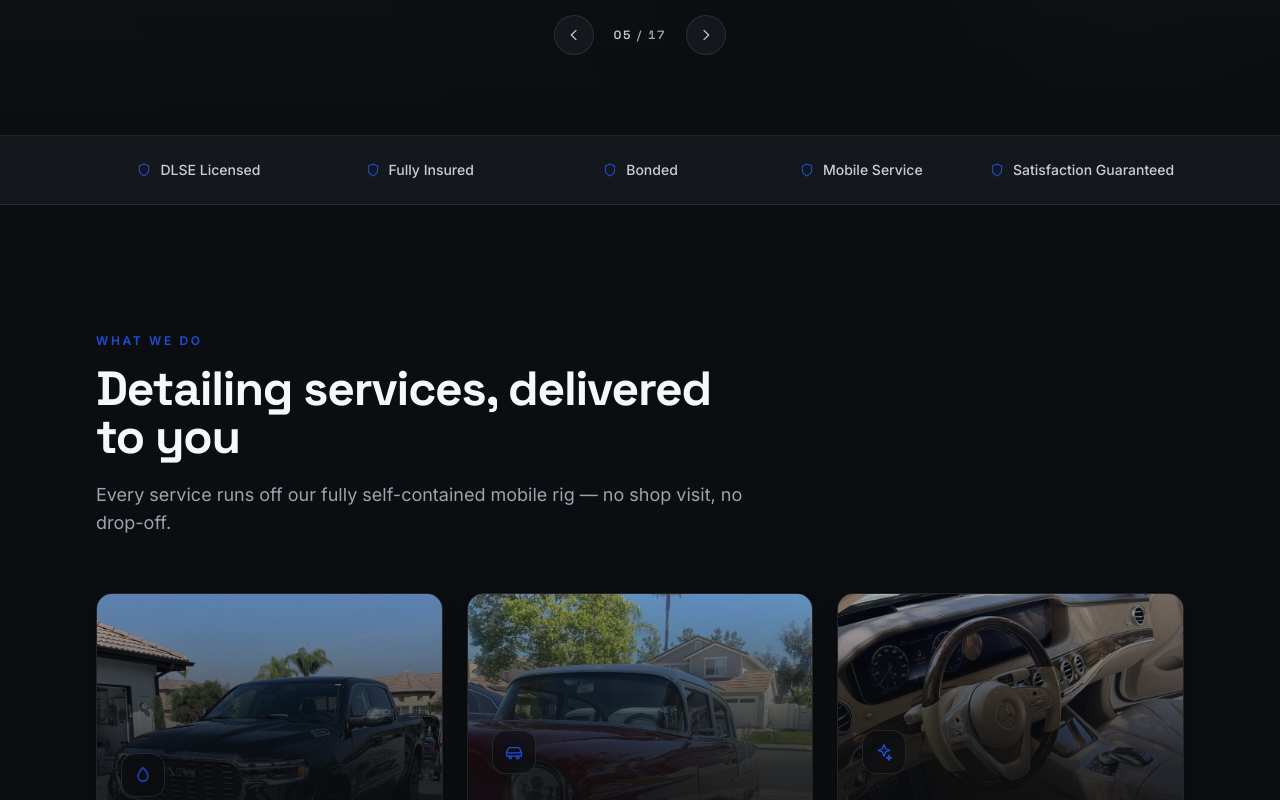
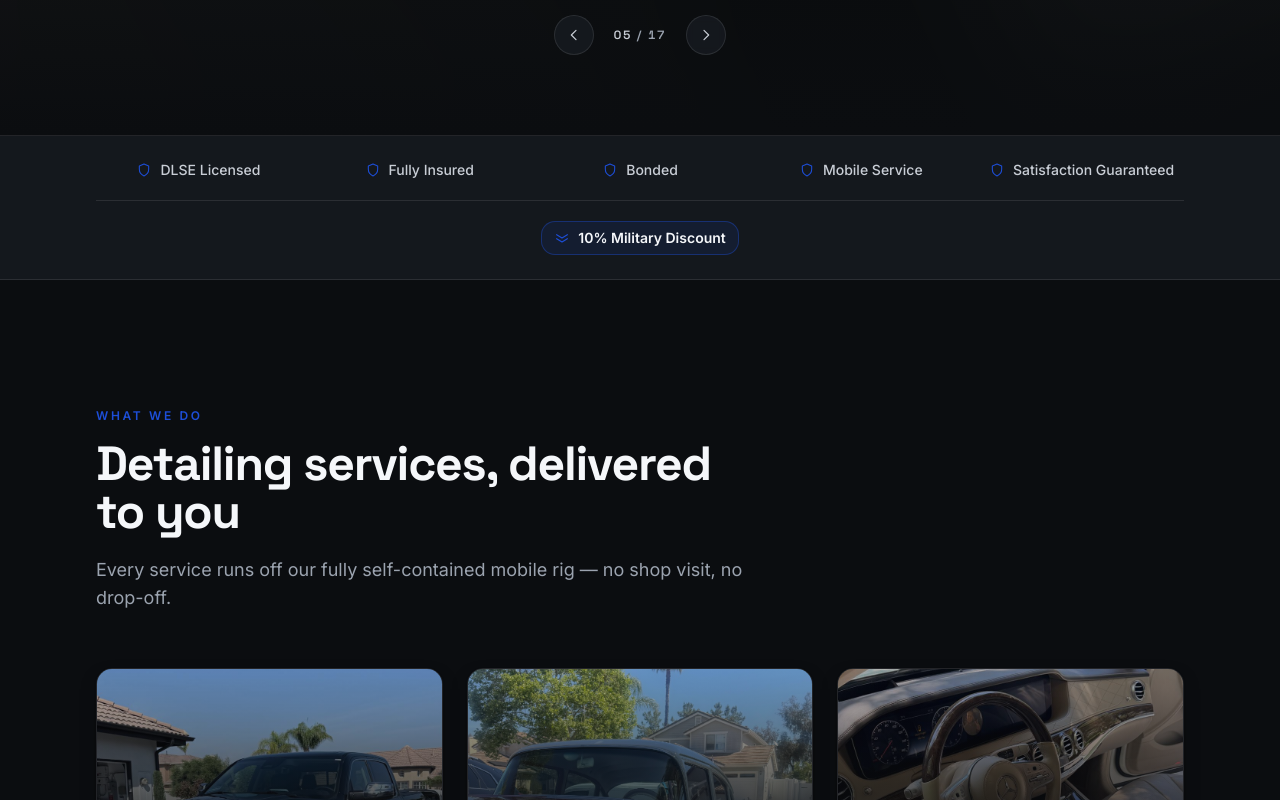
Before and after one commit to Contractor-burnlist/royalrinse, a Next.js app: page / in a window 1280 px wide. Shown: the part 860-1660 px from the top of the page. Built offline with nearby package versions, Linux system fonts and the light colour scheme.

Commit message:
Military discount badge: state 10%

```diff
--- a/app/page.tsx
+++ b/app/page.tsx
@@ -20,6 +20,7 @@ import { serviceImage } from "@/lib/serviceImages";
 import { BookNowButton } from "@/components/BookNowButton";
 import { GoogleReviewsLink } from "@/components/GoogleReviewsLink";
 import { HeroCarousel } from "@/components/HeroCarousel";
+import { MilitaryDiscountBadge } from "@/components/MilitaryDiscountBadge";
 import { LightboxGrid } from "@/components/Lightbox";
 import { PhotoBand } from "@/components/PhotoBand";
 import { Reveal } from "@/components/Reveal";
@@ -135,7 +136,8 @@ function TrustBar() {
   return (
     <div className="border-b border-hairline bg-charcoal">
       <Container>
-        <ul className="grid grid-cols-2 gap-x-4 gap-y-4 py-6 sm:grid-cols-3 lg:grid-cols-5">
+        <div className="py-6">
+          <ul className="grid grid-cols-2 gap-x-4 gap-y-4 sm:grid-cols-3 lg:grid-cols-5">
             {trustBadges.map((badge) => (
               <li
                 key={badge}
@@ -146,6 +148,13 @@ function TrustBar() {
               </li>
             ))}
           </ul>
+
+          {/* Its own row — squeezed into the badge grid it wrapped and crowded
+              the other marks. It's an offer, not just another trust mark. */}
+          <div className="mt-5 flex justify-center border-t border-hairline pt-5">
+            <MilitaryDiscountBadge size="sm" />
+          </div>
+        </div>
       </Container>
     </div>
   );
--- a/components/Footer.tsx
+++ b/components/Footer.tsx
@@ -9,6 +9,7 @@ import {
 } from "@/lib/site";
 import { featuredCities } from "@/lib/serviceAreas";
 import { ceramicCoating, tiers } from "@/lib/services";
+import { MilitaryDiscountBadge } from "@/components/MilitaryDiscountBadge";
 import { Container } from "@/components/ui";
 
 function ColumnHeading({ children }: { children: React.ReactNode }) {
@@ -38,6 +39,8 @@ export function Footer() {
             </Link>
             <p className="mt-5 text-sm leading-relaxed text-muted">{site.tagline}</p>
             <p className="mt-6 text-sm font-medium text-chrome">{site.license}</p>
+
+            <MilitaryDiscountBadge size="md" className="mt-6" />
           </div>
 
           <div>
--- /dev/null
+++ b/components/MilitaryDiscountBadge.tsx
@@ -0,0 +1,66 @@
+/**
+ * Military discount badge.
+ *
+ * "10% Military Discount" is always the primary line — the amount is the point.
+ * The "Thank you for your service" subline appears on the md (footer) variant;
+ * the sm variant runs in the trust bar where a second line would crowd the row.
+ *
+ * Inline SVG rather than lucide-react — the project has no icon dependency and
+ * this matches the existing Icon set's stroke weight and tokens.
+ */
+
+function ChevronBadge({ className = "h-4 w-4" }: { className?: string }) {
+  return (
+    <svg
+      viewBox="0 0 24 24"
+      fill="none"
+      stroke="currentColor"
+      strokeWidth={1.7}
+      strokeLinecap="round"
+      strokeLinejoin="round"
+      aria-hidden="true"
+      className={className}
+    >
+      {/* Service ribbon / chevrons */}
+      <path d="M4 7l8 5 8-5" />
+      <path d="M4 13l8 5 8-5" />
+    </svg>
+  );
+}
+
+export function MilitaryDiscountBadge({
+  size = "sm",
+  className = "",
+}: {
+  size?: "sm" | "md";
+  className?: string;
+}) {
+  if (size === "sm") {
+    return (
+      <span
+        className={`inline-flex items-center justify-center gap-2 rounded-xl border border-royal/40 bg-royal/10 px-3 py-1.5 text-center text-sm font-semibold text-ink transition-colors hover:border-royal/70 ${className}`}
+      >
+        <ChevronBadge className="h-4 w-4 shrink-0 text-royal" />
+        10% Military Discount
+      </span>
+    );
+  }
+
+  return (
+    <div
+      className={`inline-flex items-center gap-3.5 rounded-xl border border-royal/40 bg-royal/10 px-4 py-3 ${className}`}
+    >
+      <span className="flex h-9 w-9 shrink-0 items-center justify-center rounded-lg bg-royal/20 text-royal">
+        <ChevronBadge className="h-5 w-5" />
+      </span>
+      <span className="min-w-0">
+        <span className="block font-display text-sm font-bold tracking-tight text-ink">
+          10% Military Discount
+        </span>
+        <span className="mt-0.5 block text-xs text-muted">
+          Thank you for your service
+        </span>
+      </span>
+    </div>
+  );
+}
```
Lines whose indentation alone changed are shown as unchanged.
